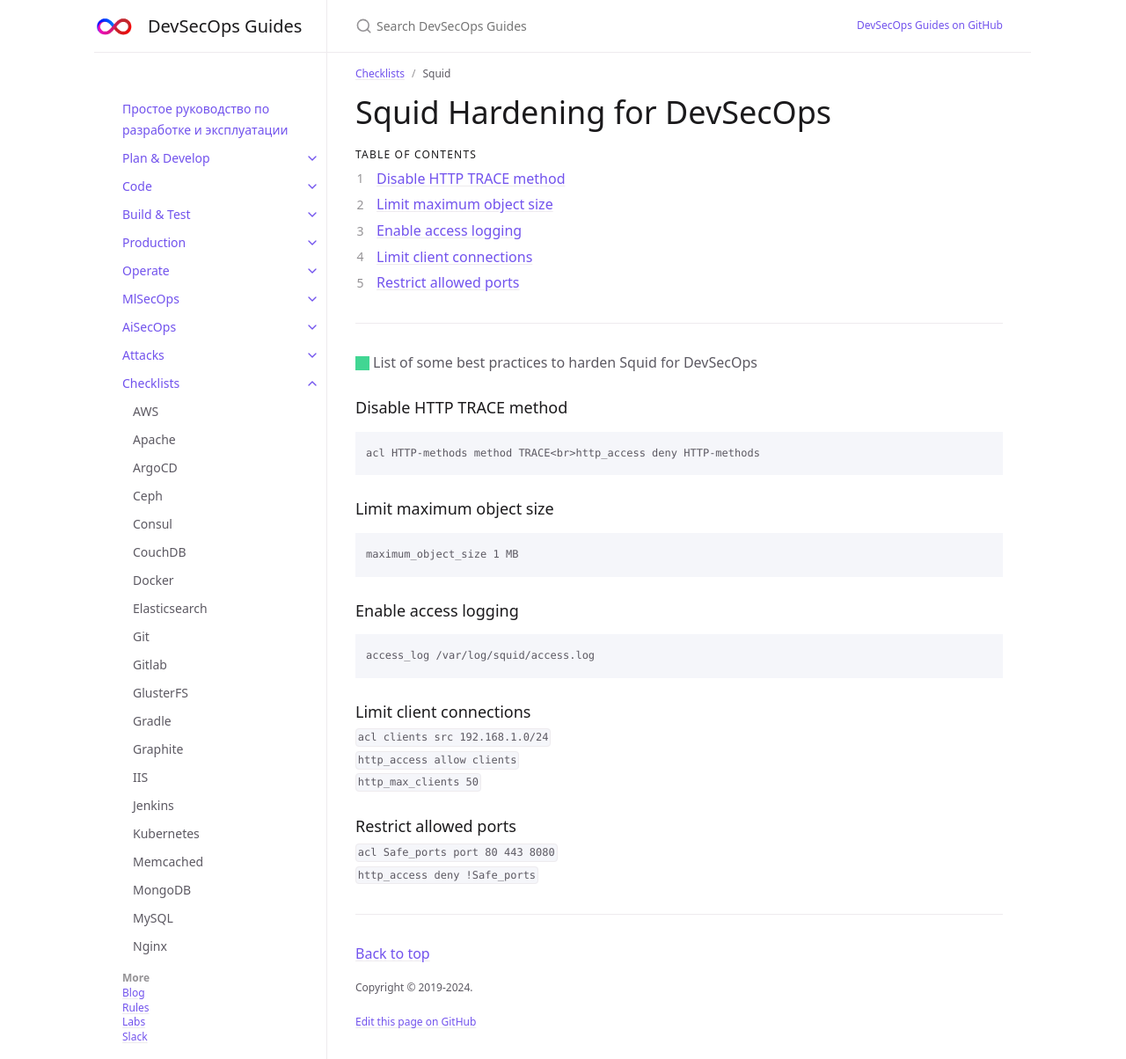
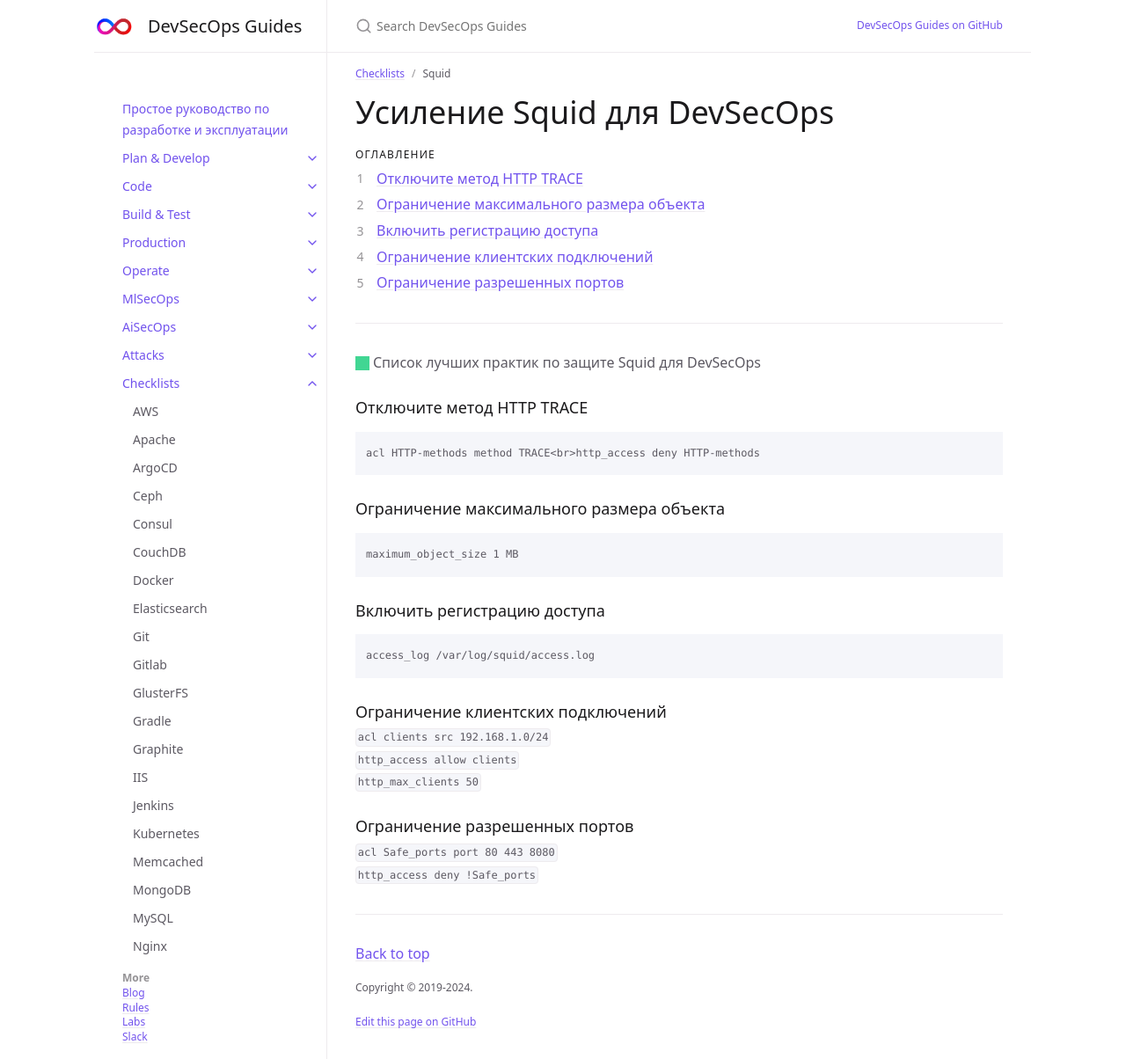
Before and after one commit to 2artem2/Work-Stuff, a Jekyll site: the page built from docs/checklists/squid.md, in a window 1280 px wide and 1204 px high. Shown: the whole window at 88% size. Built offline with Jekyll 4.4.1, drawn with Linux system fonts in a browser that asks for light colours.

Commit message:
squid.md

````diff
--- a/docs/checklists/squid.md
+++ b/docs/checklists/squid.md
@@ -4,10 +4,10 @@ title: Squid
 parent: Checklists
 ---
 
-# Squid Hardening for DevSecOps
+# Усиление Squid для DevSecOps
 {: .no_toc }
 
-## Table of contents
+## Оглавление
 {: .no_toc .text-delta }
 
 1. TOC
@@ -15,10 +15,10 @@ parent: Checklists
 
 ---
 
-<span class="d-inline-block p-2 mr-1 v-align-middle bg-green-000"></span>List of some best practices to harden Squid for DevSecOps
+<span class="d-inline-block p-2 mr-1 v-align-middle bg-green-000"></span>Список лучших практик по защите Squid для DevSecOps
 
 
-### Disable HTTP TRACE method
+### Отключите метод HTTP TRACE
 
 
 ```
@@ -26,7 +26,7 @@ acl HTTP-methods method TRACE<br>http_access deny HTTP-methods
 ```
 
 
-### Limit maximum object size
+### Ограничение максимального размера объекта
 
 
 ```
@@ -34,7 +34,7 @@ maximum_object_size 1 MB
 ```
 
 
-### Enable access logging
+### Включить регистрацию доступа
 
 
 ```
@@ -42,14 +42,14 @@ access_log /var/log/squid/access.log
 ```
 
 
-### Limit client connections
+### Ограничение клиентских подключений
 
 
 `acl clients src 192.168.1.0/24`<br>`http_access allow clients`<br>`http_max_clients 50`
 
 
 
-### Restrict allowed ports
+### Ограничение разрешенных портов
 
 
 `acl Safe_ports port 80 443 8080`<br>`http_access deny !Safe_ports`
````
